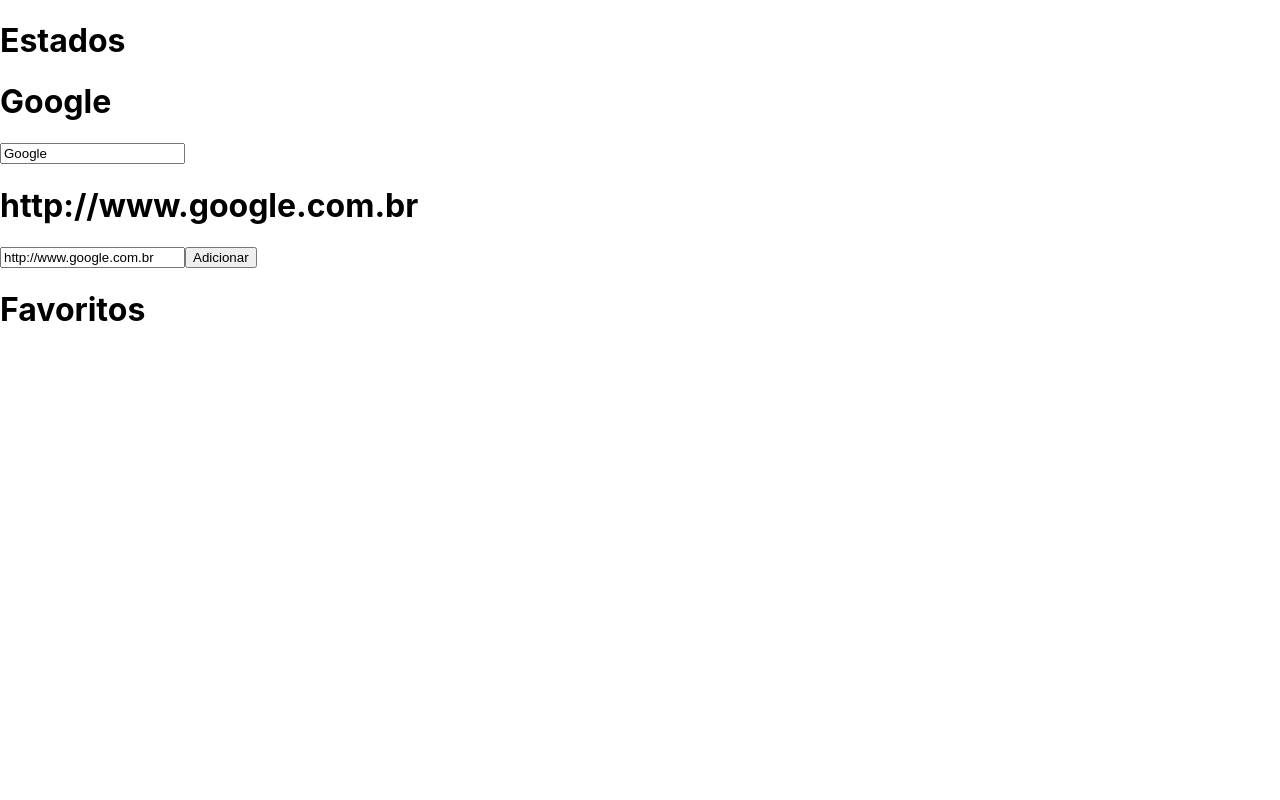
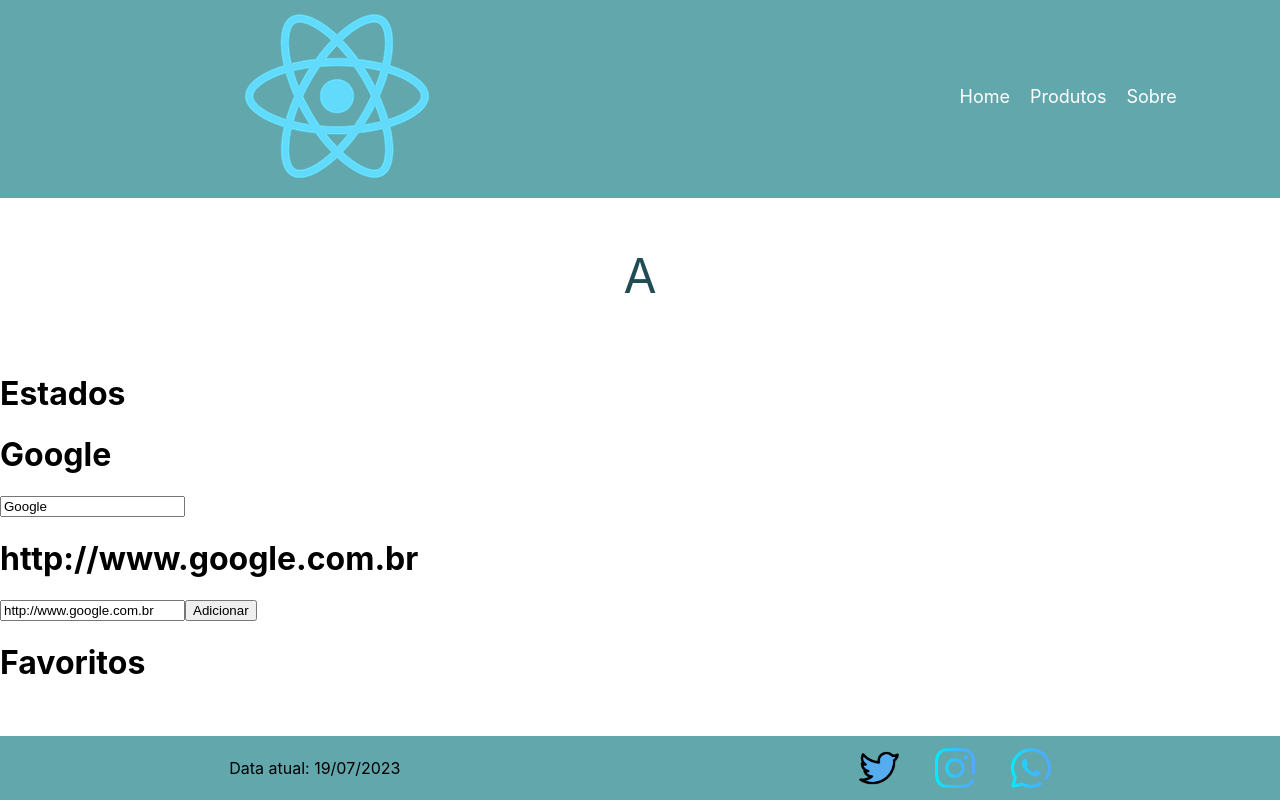
Before and after one commit to airescaduh/favio, a React (Create React App) app: page / in a window 1280 px wide. Built offline with nearby package versions, Linux system fonts and the light colour scheme.

Commit message:
voltando rodape,cabecalho

```diff
--- a/src/App.js
+++ b/src/App.js
@@ -15,11 +15,11 @@
   /*O React substitui className por class pq class é palavra reservada do JS*/
   return (
     <>
-      {/* <Menu /> */}
-      {/* <Cabecalho logo="logo192.png" titulo="fav.io" subtitulo="O melhor site" /> */}
-      {/* <Conteudo titulo="A" /> */}
+      <Menu />
+      <Cabecalho logo="logo192.png" titulo="fav.io" subtitulo="O melhor site" />
+      <Conteudo titulo="A" />
       <Estados />
-      {/* <Rodape titulo="Rodapé" subtitulo="Caduh" /> */}
+      <Rodape titulo="Rodapé" subtitulo="Caduh" />
     </>
   );
 }
```
